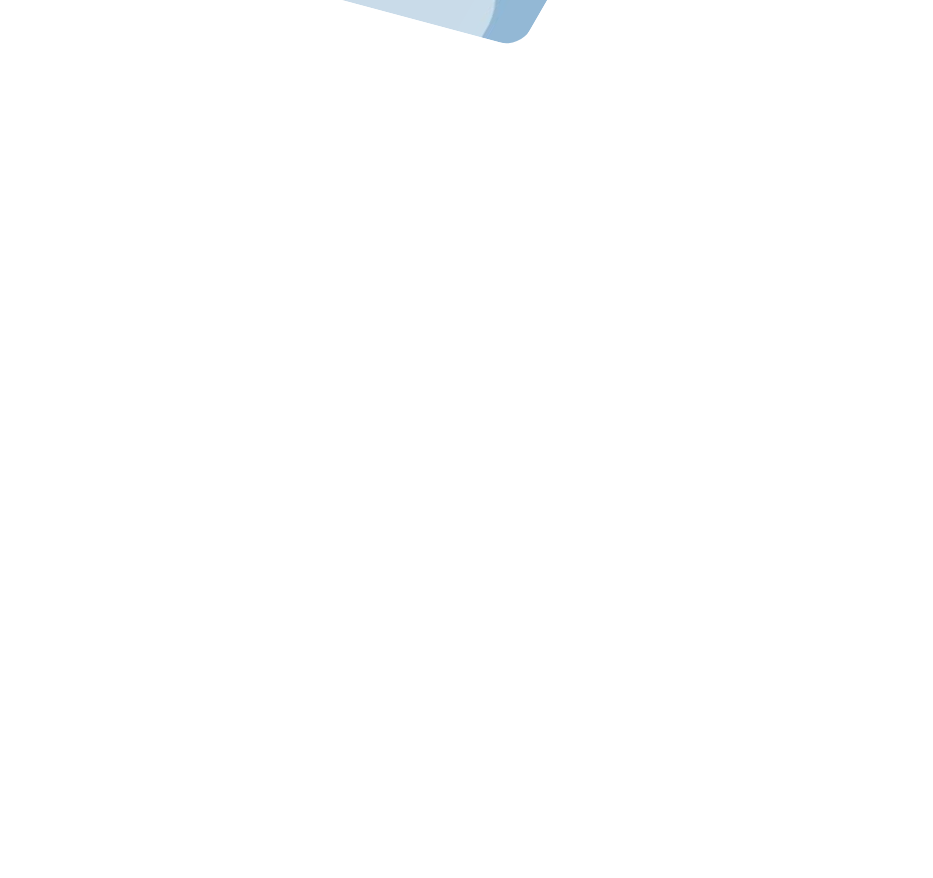
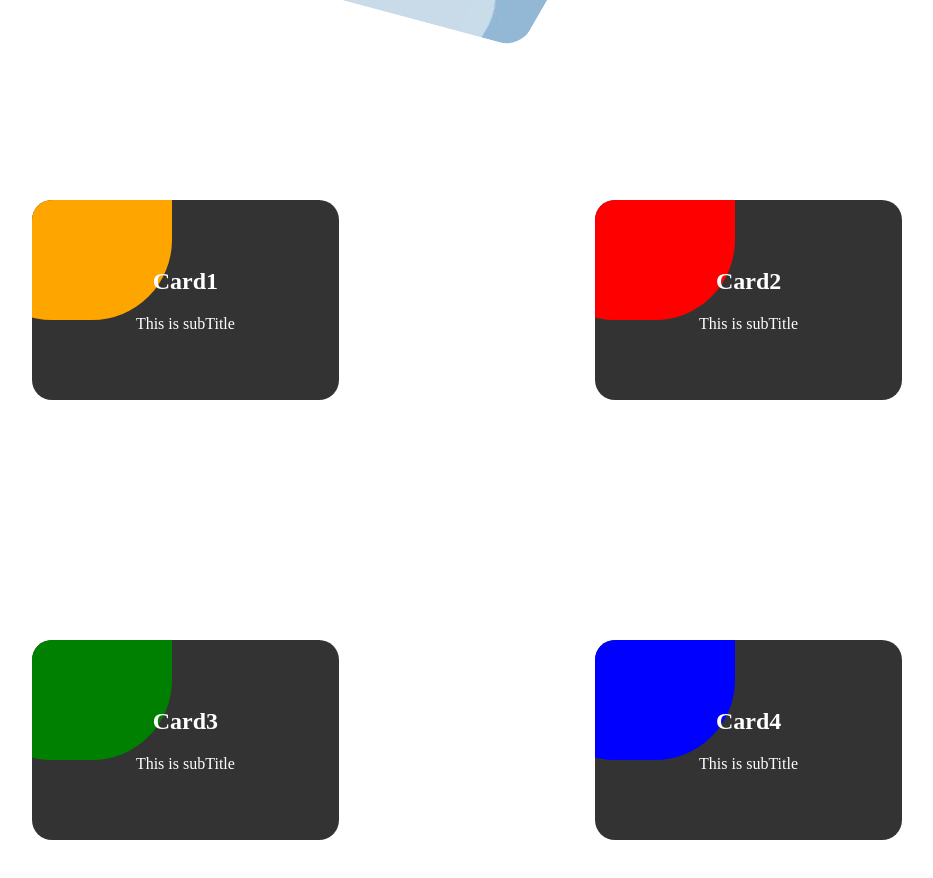
Before and after one commit to jgy4419/variable-site-clone-coding-ts, a React (Create React App) app: page /card in a window 1280 px wide. Shown: the part 1080-1958 px from the top of the page, without its empty margins (173-1106 px from the left). Before the commit the page ends 1200 px from the top, so only its background shows below. Built offline with nearby package versions, Linux system fonts and the light colour scheme.

Commit message:
230614 - card4

```diff
--- a/src/components/SpecificPart/card/Card.tsx
+++ b/src/components/SpecificPart/card/Card.tsx
@@ -1,6 +1,7 @@
 import Card1 from './Card1';
 import Card2 from './Card2';
 import Card3 from './Card3';
+import Card4 from './Card4';
 
 const Card = () => {
     return (
@@ -8,6 +9,7 @@ const Card = () => {
             <Card1/>
             <Card2/>
             <Card3/>
+            <Card4/>
         </>
     );
 };
--- /dev/null
+++ b/src/components/SpecificPart/card/Card4.tsx
@@ -0,0 +1,31 @@
+import React, {useState} from 'react';
+import * as S from './style/Card4';
+
+const Card4 = () => {
+    const [card4Content, setCard4Content] = useState({
+        title: ['Card1', 'Card2', 'Card3', 'Card4'],
+        subTitle: ['This is subTitle'],
+        backRoundColor: ['orange', 'red', 'green', 'blue']
+    });
+    return (
+        <S.Card4Container>
+            <S.Card4Inner>
+                {
+                    card4Content.title.map((title, index) => {
+                        return (
+                            <S.Card4Content key={index}>
+                                <S.BackRoundColor style={{backgroundColor: card4Content.backRoundColor[index]}}/>
+                                <S.ContentDetail>
+                                    <S.ContentTitle>{title}</S.ContentTitle>
+                                    <S.ContentSubTitle>{card4Content.subTitle}</S.ContentSubTitle>
+                                </S.ContentDetail>
+                            </S.Card4Content>
+                        )
+                    })
+                }
+            </S.Card4Inner>
+        </S.Card4Container>
+    );
+};
+
+export default Card4;
--- /dev/null
+++ b/src/components/SpecificPart/card/style/Card4.ts
@@ -0,0 +1,71 @@
+import styled from 'styled-components';
+
+export const Card4Container = styled.div`
+    position: relative;
+    width: 100vw;
+    height: 100vh;
+`;
+
+export const Card4Inner = styled.div`
+    position: absolute;
+    width: 80%;
+    height: 100%;
+    margin: auto;
+    inset: 0;
+    display: flex;
+    flex-wrap: wrap;
+    gap: 10%;
+`;
+
+export const BackRoundColor = styled.div`
+    position: absolute;
+    z-index: 1;
+    border-radius: 40%;
+    width: 200px;
+    height: 200px;
+    transform: translate(-60px, -80px);
+    transition: .5s;
+`;
+
+
+export const Card4Content = styled.div`
+    position: relative;
+    margin: auto;
+    width: 30%;
+    height: 200px;
+    background-color: #333;
+    border-radius: 20px;
+    color: #fff;
+    overflow: hidden;
+    transition: .5s;
+    cursor: pointer;
+    &:hover {
+        ${BackRoundColor} {
+            transition: .5s;
+            transform: translate(0);
+            border-radius: 20px;
+            width: 100%;
+            height: 200px;
+        }
+    }
+`;
+
+export const ContentDetail = styled.div`
+    position: relative;
+    width: 100%;
+    height: 100%;
+    z-index: 10;
+    display: flex;
+    flex-direction: column;
+    justify-content: center;
+    align-items: center;
+    gap: 20px;
+`;
+
+export const ContentTitle = styled.h2`
+
+`;
+
+export const ContentSubTitle = styled.p`
+
+`;
```
